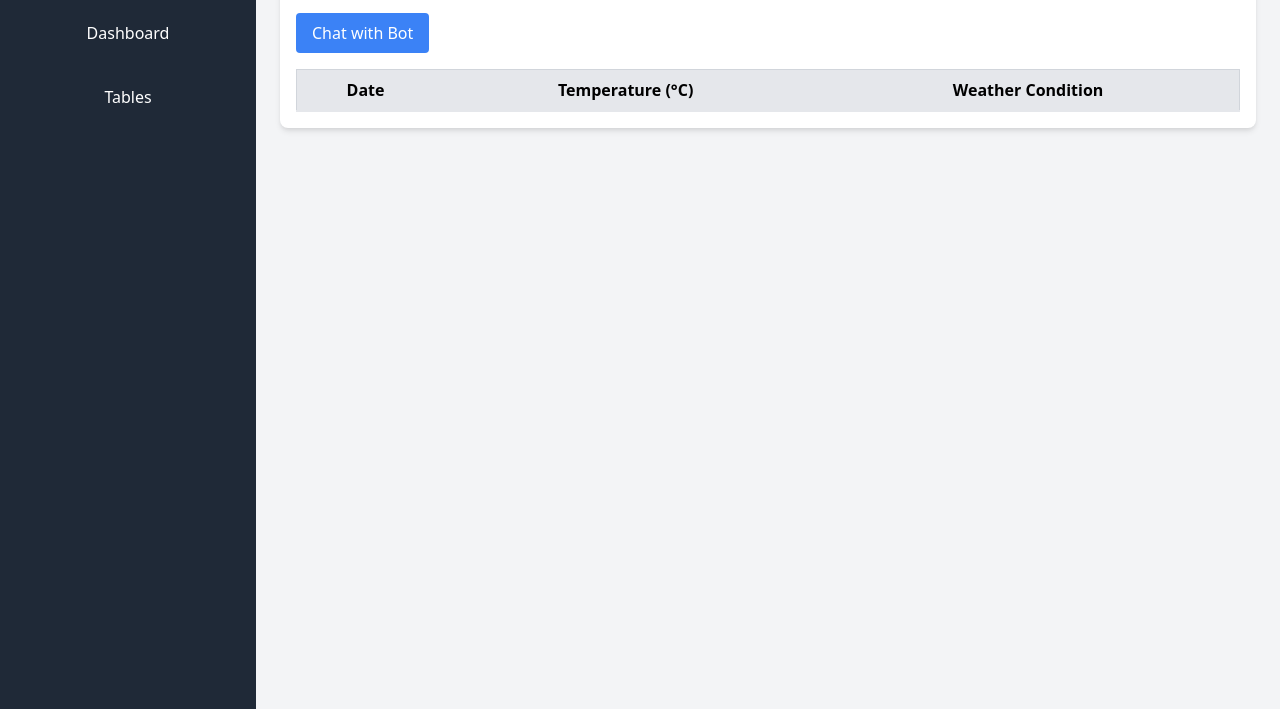
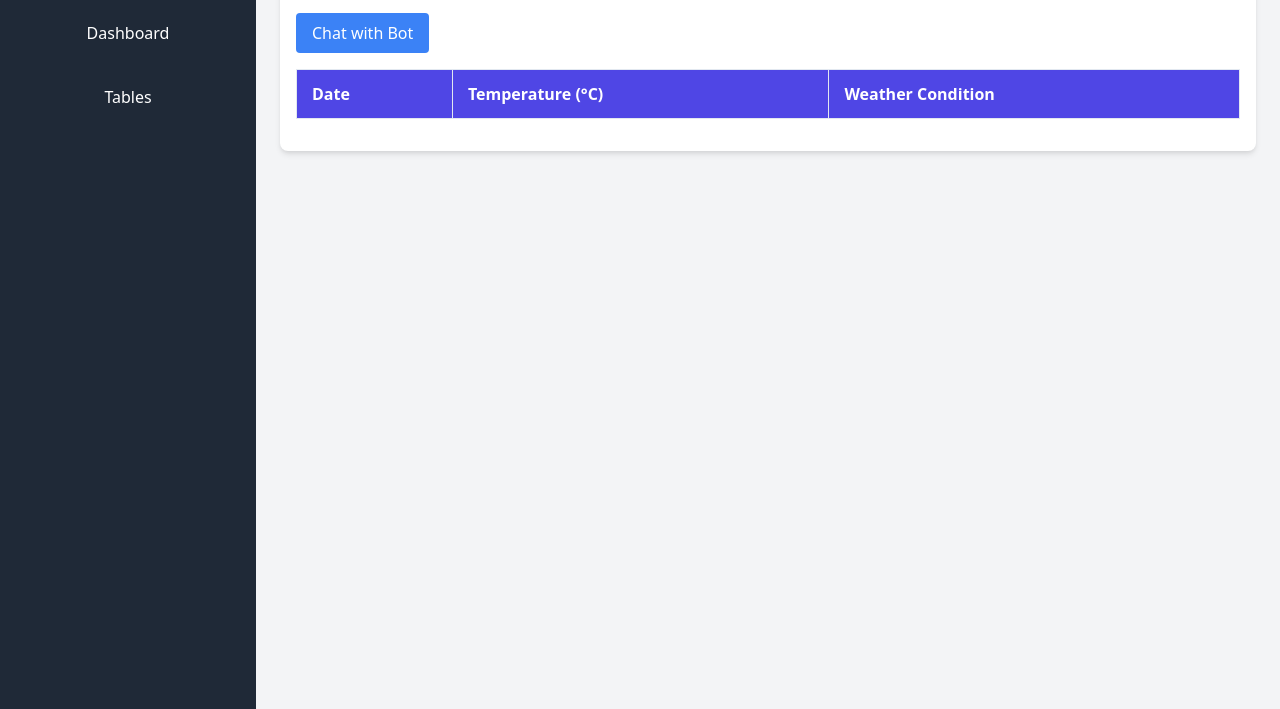
Before and after one commit to NOMI9797/weather-app, a website: page Assets/table.html in a window 1280 px wide. Shown: the part 91-800 px from the top of the page. Drawn offline with nearby package versions, Linux system fonts and the light colour scheme; no server answers.

Commit message:
4rth commit

```diff
--- a/Assets/table.html
+++ b/Assets/table.html
@@ -57,7 +57,8 @@
     </script>
     <style>
         .gradient-bg {
-            background: linear-gradient(90deg, rgba(34,193,195,1) 0%, rgba(253,187,45,1) 100%);
+            /* Changed the gradient colors */
+            background: linear-gradient(90deg, rgba(94, 44, 255, 1) 0%, rgba(248, 89, 162, 1) 100%);
         }
 
         .loader {
@@ -86,6 +87,32 @@
             0% { transform: rotate(0deg); }
             100% { transform: rotate(360deg); }
         }
+
+        /* Modern table styling */
+        table {
+            border-collapse: collapse;
+            width: 100%;
+            margin-bottom: 1rem;
+        }
+
+        th, td {
+            border: 1px solid #e2e8f0;
+            padding: 12px 15px;
+            text-align: left;
+        }
+
+        thead th {
+            background-color: #4f46e5;
+            color: white;
+        }
+
+        tbody tr:nth-child(even) {
+            background-color: #f9fafb;
+        }
+
+        tbody tr:hover {
+            background-color: #edf2f7;
+        }
     </style>
 </head>
 <body class="bg-gray-100">
@@ -111,12 +138,12 @@
                 <h2 class="text-2xl font-semibold mb-4 gradient-bg text-white text-center p-2 rounded">5-Day Weather Forecast for <span id="forecastCityName">Islamabad</span></h2>
                 <button id="chatbot-btn" class="mb-4 px-4 py-2 bg-blue-500 text-white rounded" onclick="openChatModal()">Chat with Bot</button>
                 <div class="overflow-x-auto">
-                    <table class="min-w-full border border-gray-300">
-                        <thead class="bg-gray-200">
+                    <table class="min-w-full">
+                        <thead>
                             <tr>
-                                <th class="border-b-2 p-2">Date</th>
-                                <th class="border-b-2 p-2">Temperature (°C)</th>
-                                <th class="border-b-2 p-2">Weather Condition</th>
+                                <th>Date</th>
+                                <th>Temperature (°C)</th>
+                                <th>Weather Condition</th>
                             </tr>
                         </thead>
                         <tbody id="forecastTable">
```
